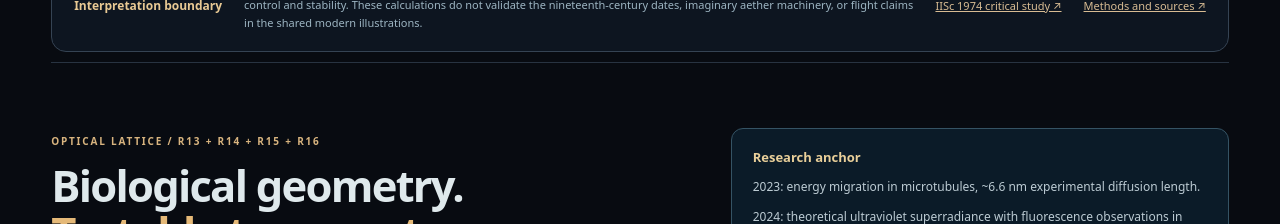
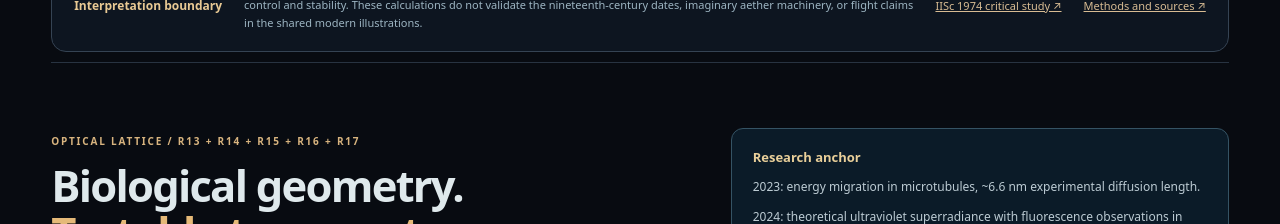
Before and after one commit to MichaelWave369/Altermath, a React (Vite) app in the folder site/: page / in a window 1280 px wide. Shown: the part 9800-10024 px from the top of the page. Built offline with nearby package versions, Linux system fonts and the light colour scheme.

Commit message:
R17: integrate identifiability workbench and document calibration limits

```diff
--- a/site/src/BioLatticeLab.jsx
+++ b/site/src/BioLatticeLab.jsx
@@ -55,7 +55,7 @@ export default function BioLatticeLab(){
   const change=(key,value)=>setParams(p=>({...p,[key]:value}));
   return <section className="bio-lab" id="bio-lattice" aria-label="Microtubule-inspired optical lattice lab">
     <div className="bio-head">
-      <div><span className="micro">OPTICAL LATTICE / R13 + R14 + R15 + R16</span>
+      <div><span className="micro">OPTICAL LATTICE / R13 + R14 + R15 + R16 + R17</span>
         <h2>Biological geometry.<br/><em>Testable transport.</em></h2>
         <p>A microtubule-inspired cylindrical grid, shown unwrapped. Compare a classical population-hopping process with an idealized, phase-sensitive amplitude process under the same seeded topology and controls.</p>
       </div>
@@ -79,7 +79,7 @@ export default function BioLatticeLab(){
     </div>
     <BioLatticeStudy base={params}/>
     <BioLatticeHoldout base={params}/>
-    <BioLatticeEvidence/>
+    <BioLatticeEvidence base={params}/>
     <div className="bio-footnote">
       <strong>How to read this:</strong> Brighter cells mean higher excitation probability. Axial spread is dimensionless lattice sites, not nanometers. Unitary gates preserve total probability before the selected loss term; no claim is made that microtubules perform these exact gates, carry classical data, or produce awareness. Disorder is a simplified site-phase model, not a measured molecular parameter.
       <a href="https://github.com/MichaelWave369/Altermath/blob/main/docs/bio-lattice-research.md" target="_blank" rel="noreferrer">Research method and sources ↗</a>
```
